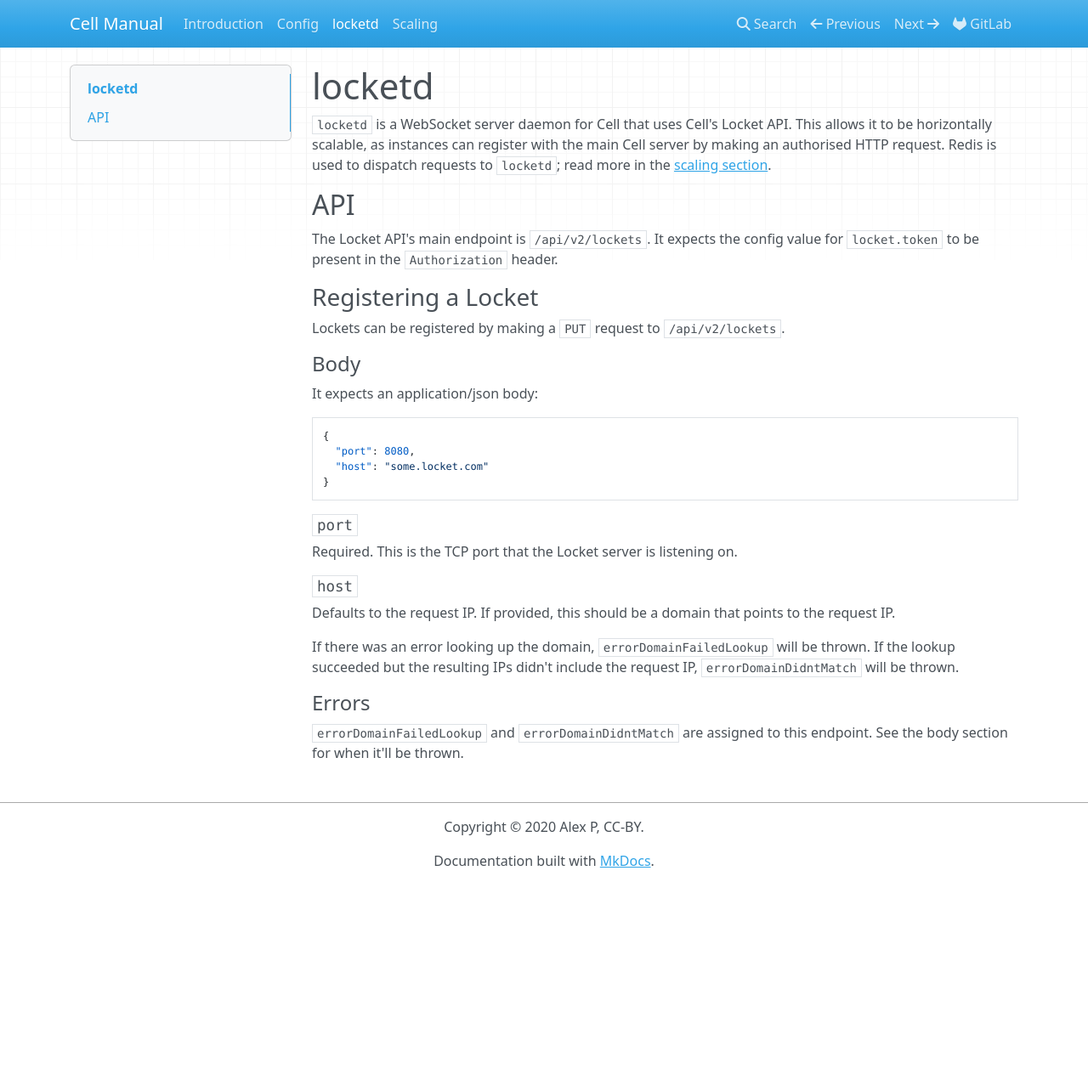
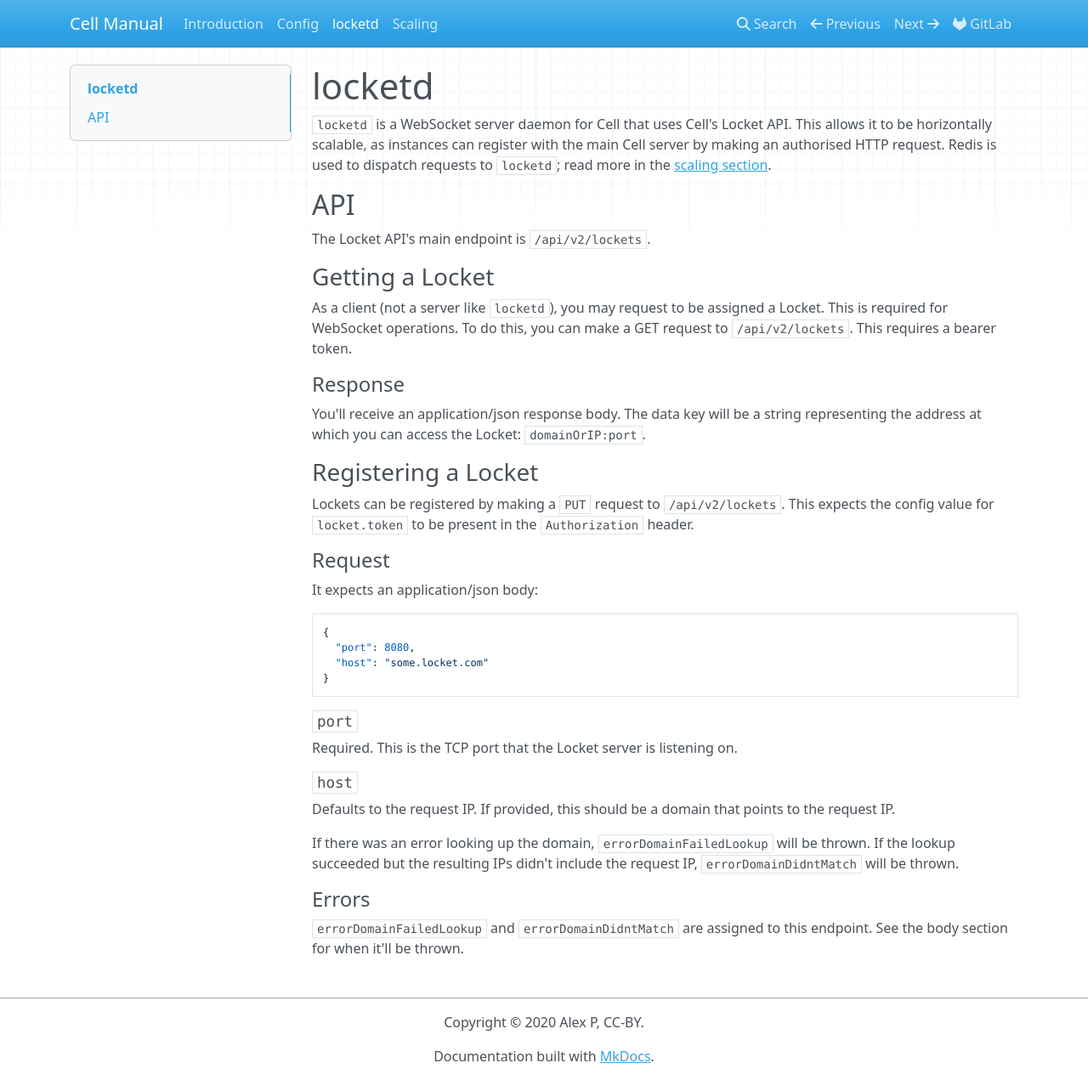
Before and after one commit to open-slicer/cell, an MkDocs documentation site: the page built from docs/locketd.md, in a window 1280 px wide and 1271 px high. Shown: the whole window at 85% size. Built offline with MkDocs 1.6.1, drawn with Linux system fonts in a browser that asks for light colours; nearby versions of some CDN libraries.

Commit message:
docs: Document locket GET

```diff
--- a/docs/locketd.md
+++ b/docs/locketd.md
@@ -4,13 +4,21 @@
 
 ## API
 
-The Locket API's main endpoint is `/api/v2/lockets`. It expects the config value for `locket.token` to be present in the `Authorization` header.
+The Locket API's main endpoint is `/api/v2/lockets`.
+
+### Getting a Locket
+
+As a client (not a server like `locketd`), you may request to be assigned a Locket. This is required for WebSocket operations. To do this, you can make a GET request to `/api/v2/lockets`. This requires a bearer token.
+
+#### Response
+
+You'll receive an application/json response body. The data key will be a string representing the address at which you can access the Locket: `domainOrIP:port`.
 
 ### Registering a Locket
 
-Lockets can be registered by making a `PUT` request to `/api/v2/lockets`.
+Lockets can be registered by making a `PUT` request to `/api/v2/lockets`. This expects the config value for `locket.token` to be present in the `Authorization` header.
 
-#### Body
+#### Request
 
 It expects an application/json body:
 
```
